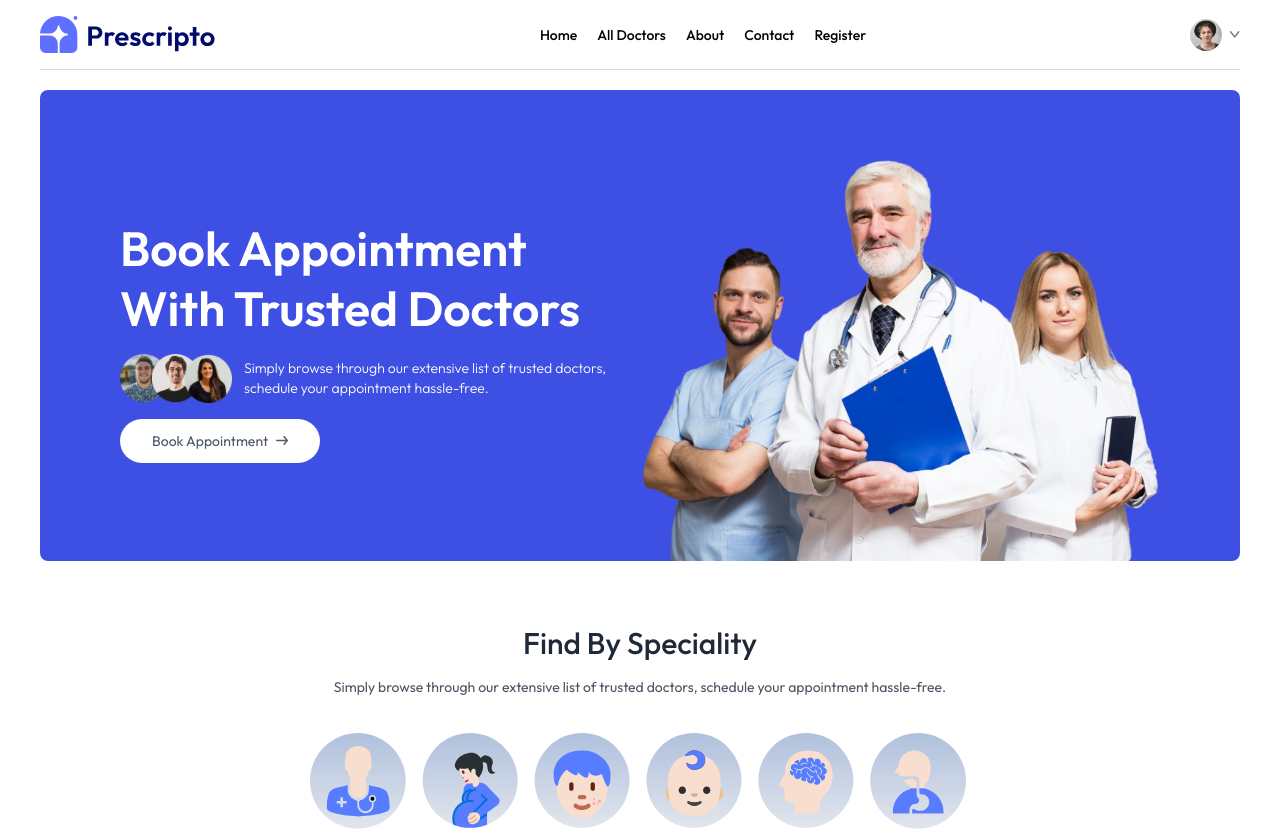
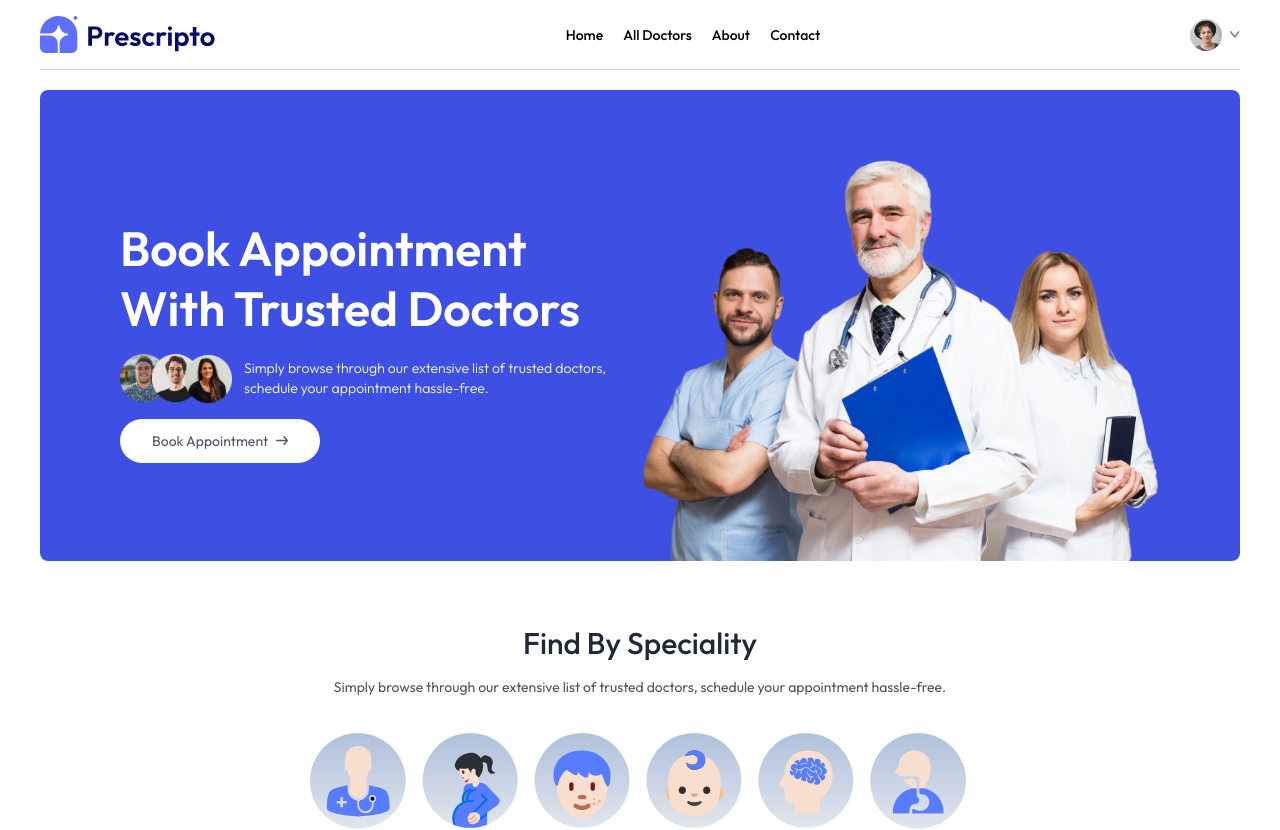
Before and after one commit to Mohammad-Abdur-Rahim/Medical-Management-System-React-, a React (Vite) app in the folder frontend/: page / in a window 1280 px wide. Shown: the top 830 px of the page. Built offline with nearby package versions, Linux system fonts and the light colour scheme.

Commit message:
Start React Project now

```diff
--- a/frontend/src/components/Navbar.jsx
+++ b/frontend/src/components/Navbar.jsx
@@ -39,9 +39,6 @@ const Navbar = () => {
     <hr className="border-none outline-none bg-[#5f6FFF] w-3/5 m-auto h-0.5 hidden" />
   </li>
   <li>
-  <a href="/frontend/appointment/register.html" className="py-1">
-    Register
-  </a>
   <hr className="border-none outline-none bg-[#5f6FFF] w-3/5 m-auto h-0.5 hidden" />
 </li>
 
```
